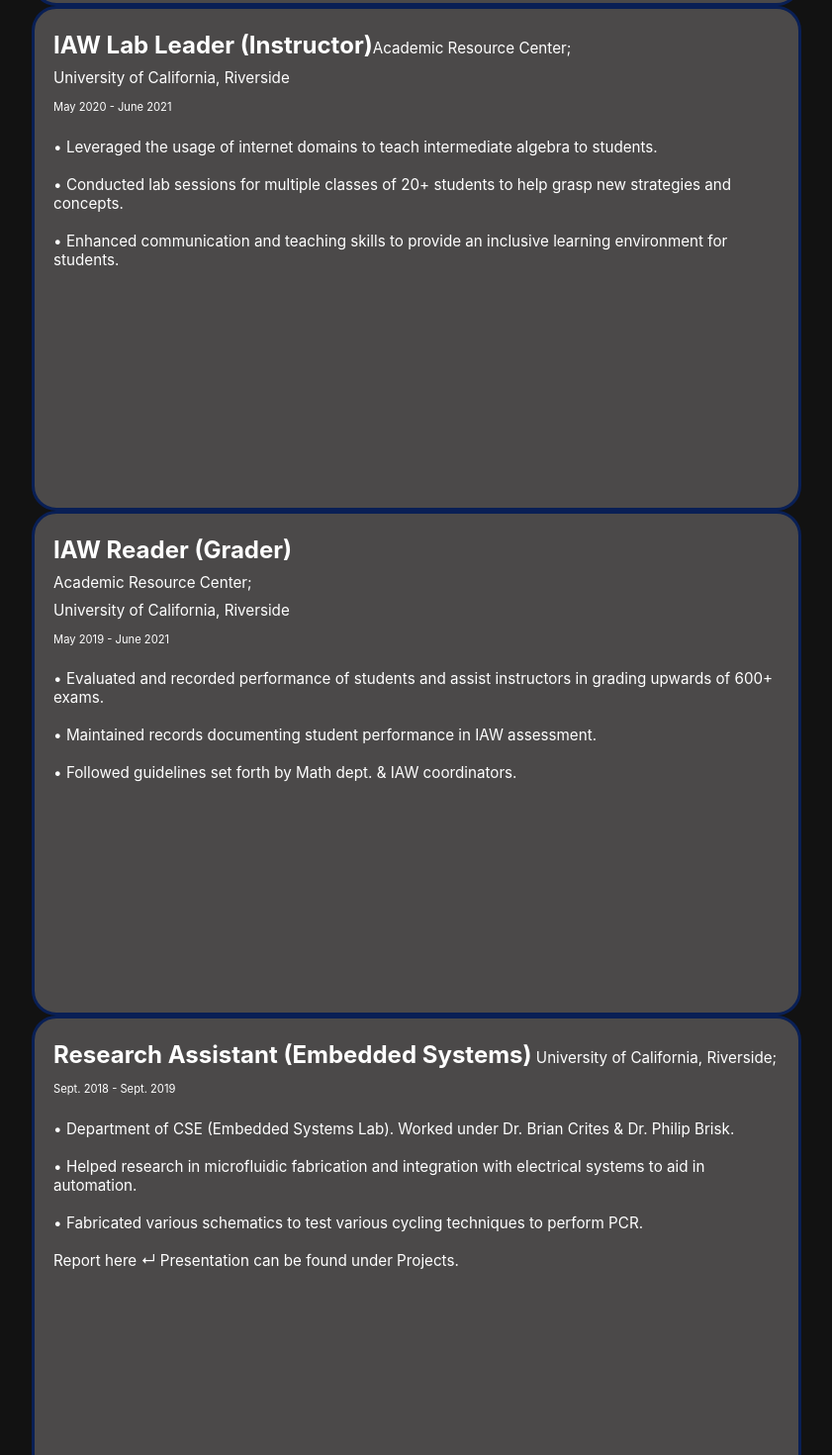
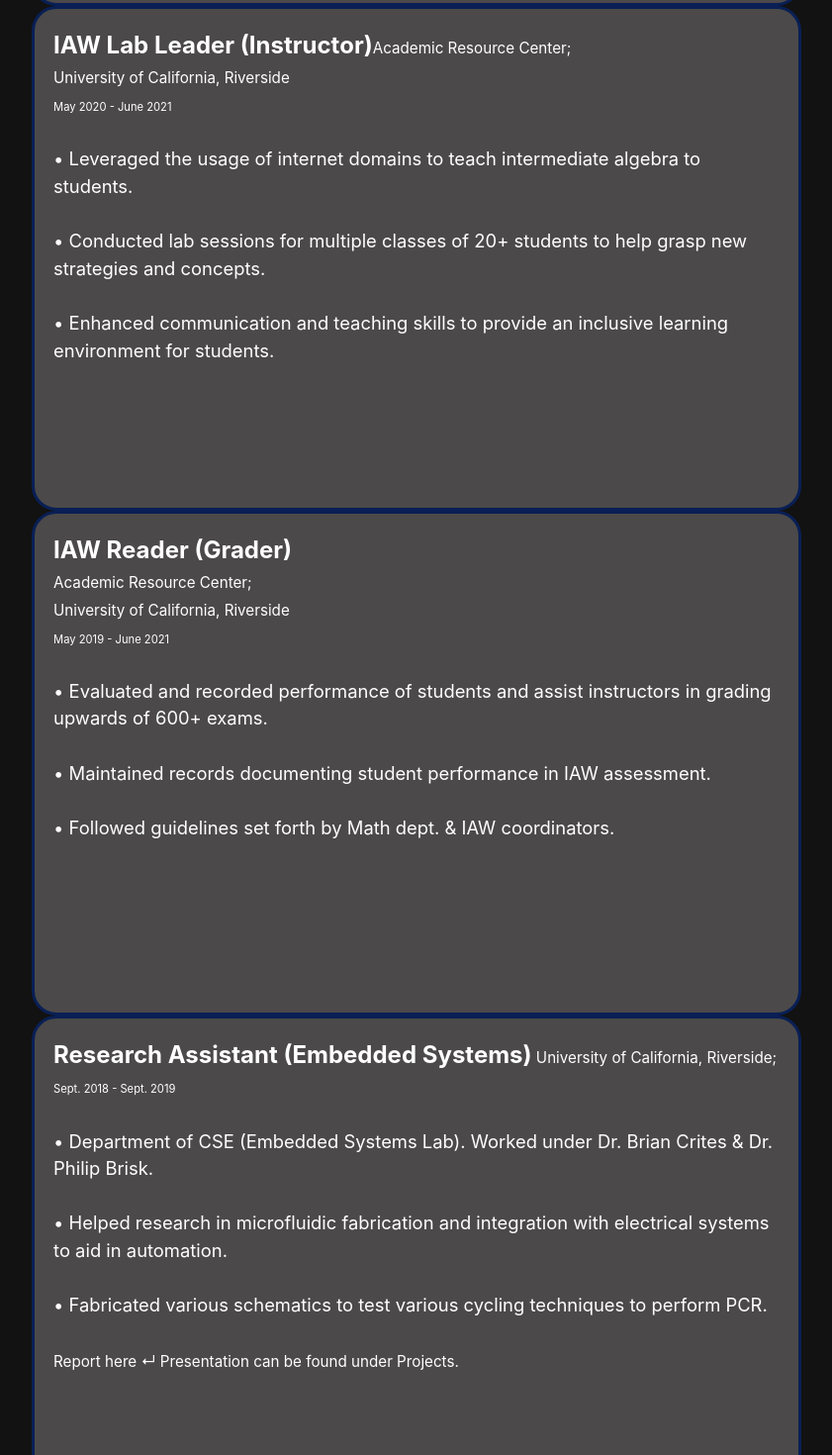
Before and after one commit to jjtrinh99/Website, a Next.js app: page / in a window 1280 px wide. Shown: the part 1600-3070 px from the top of the page at 99% size, without its empty margins (219-1060 px from the left). Built offline with nearby package versions, Linux system fonts and the light colour scheme.

Commit message:
Trying card grouping

```diff
--- a/pages/index.js
+++ b/pages/index.js
@@ -2,6 +2,7 @@ import Head from 'next/head'
 import Image from 'next/image'
 import styles from '../styles/Home.module.css'
 import React from "react";
+import { CardGroup, Card, CardBody, CardImg, CardTitle, CardText } from "reactstrap";
 
 
 export default function Home() {
@@ -66,8 +67,9 @@ export default function Home() {
           >
             <h2>Work Experience</h2>
 
-          <a>
+          <a><CardGroup>
 
+            <Card>
             <a  className={styles.card}>
               <p><title>Project Management Intern</title><a>Lumen Technologies </a><br /> <date>June 2022 - Current</date></p>
               <br />
@@ -77,7 +79,9 @@ export default function Home() {
               <br /><br />&#8226;  Gain exposure to various softwares such as Jira &amp; Agile&#46;
 
             </a>
+            </Card>
 
+            <Card>
             <a  className={styles.card}>
 
               <span>
@@ -85,29 +89,42 @@ export default function Home() {
                 <a>Academic Resource Center; <br /> University of California&#44; Riverside
                 <date><br />May 2020 - June 2021</date></a></p>
                 </span>
+
+                <CardText>
                 <br />
                 &#8226;  Leveraged the usage of internet domains to teach intermediate algebra to students&#46;
                 <br /><br />&#8226;  Conducted lab sessions for multiple classes of 20+ students to help grasp new strategies and concepts&#46;
                 <br /><br />&#8226;  Enhanced communication and teaching skills to provide an inclusive learning environment for students&#46;
+                </CardText>
             </a>
+            </Card>
 
+            <Card>
             <a  className={styles.card}>
               <p><title>IAW Reader &#40;Grader&#41;</title><br /><a>Academic Resource Center; <br /> University of California&#44; Riverside<date><br />May 2019 - June 2021</date></a></p>
+              <CardText>
               <br />
               &#8226;  Evaluated and recorded performance of students and assist instructors in grading upwards of 600+ exams&#46;
               <br /><br />&#8226;  Maintained records documenting student performance in IAW assessment&#46;
               <br /><br />&#8226;  Followed guidelines set forth by Math dept&#46; &amp; IAW coordinators&#46;
+              </CardText>
             </a>
+            </Card>
 
+            <Card>
             <a  className={styles.card}>
               <p><title>Research Assistant &#40;Embedded Systems&#41;</title><a> University of California&#44; Riverside; <br /><date>Sept&#46; 2018 - Sept&#46; 2019</date></a><br /></p>
+              <CardText>
               <br />&#8226;  Department of CSE &#40;Embedded Systems Lab&#41;&#46; Worked under Dr&#46; Brian Crites &amp; Dr&#46; Philip Brisk&#46;
               <br /><br />&#8226;  Helped research in microfluidic fabrication and integration with electrical systems to aid in automation&#46;
               <br /><br />&#8226;  Fabricated various schematics to test various cycling techniques to perform PCR&#46;
                 <br /><br />
                 <a href="https://docs.google.com/document/d/1sm5b1ExjbN4RVA4ml9GjgpM_G4EM93-R7pSvf5XUkao/edit" target="_blank" rel="noreferrer"> Report here &crarr; Presentation can be found under Projects&#46;</a>
+                </CardText>
               </a>
+              </Card>
 
+              </CardGroup>
             </a>
 
           </div>
```
